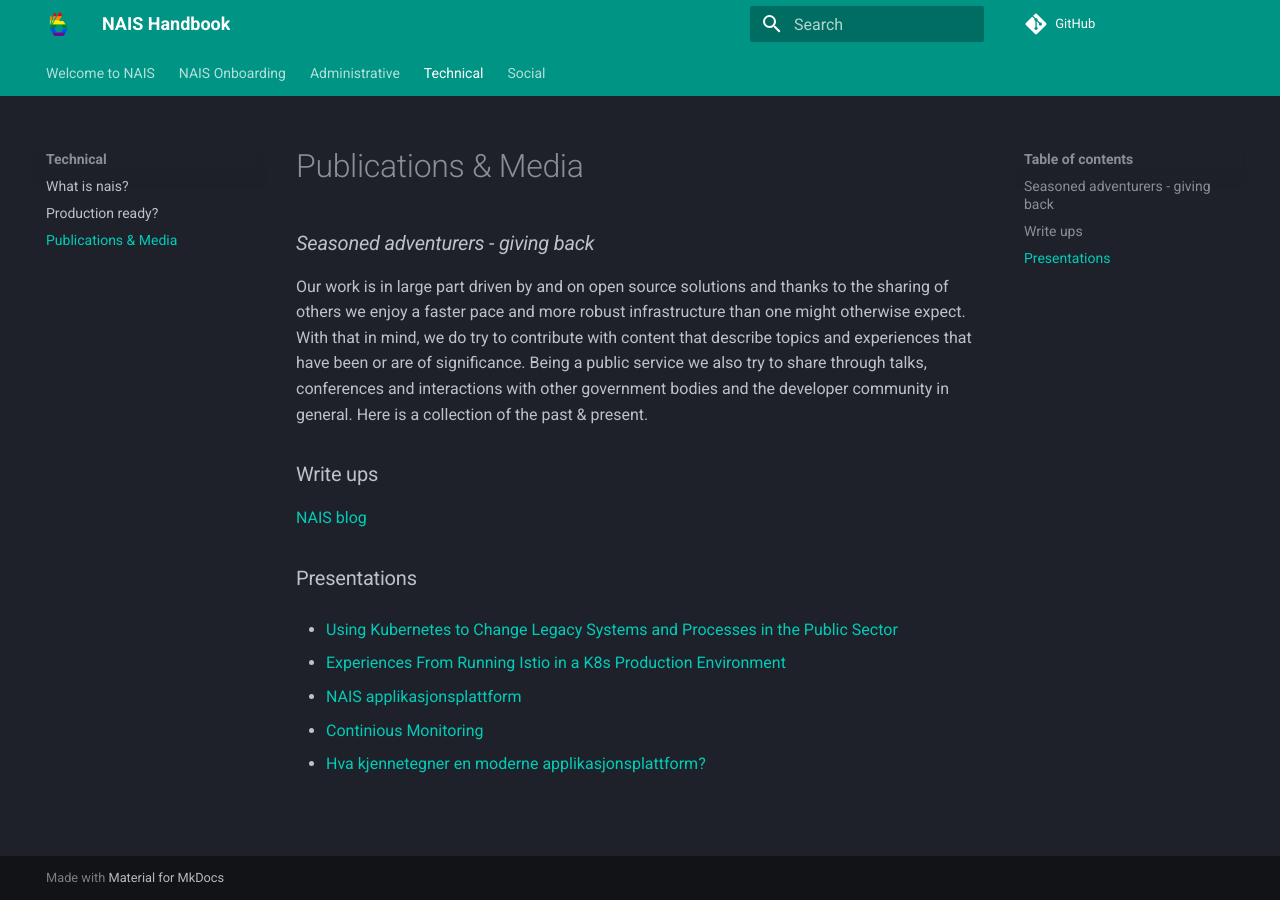
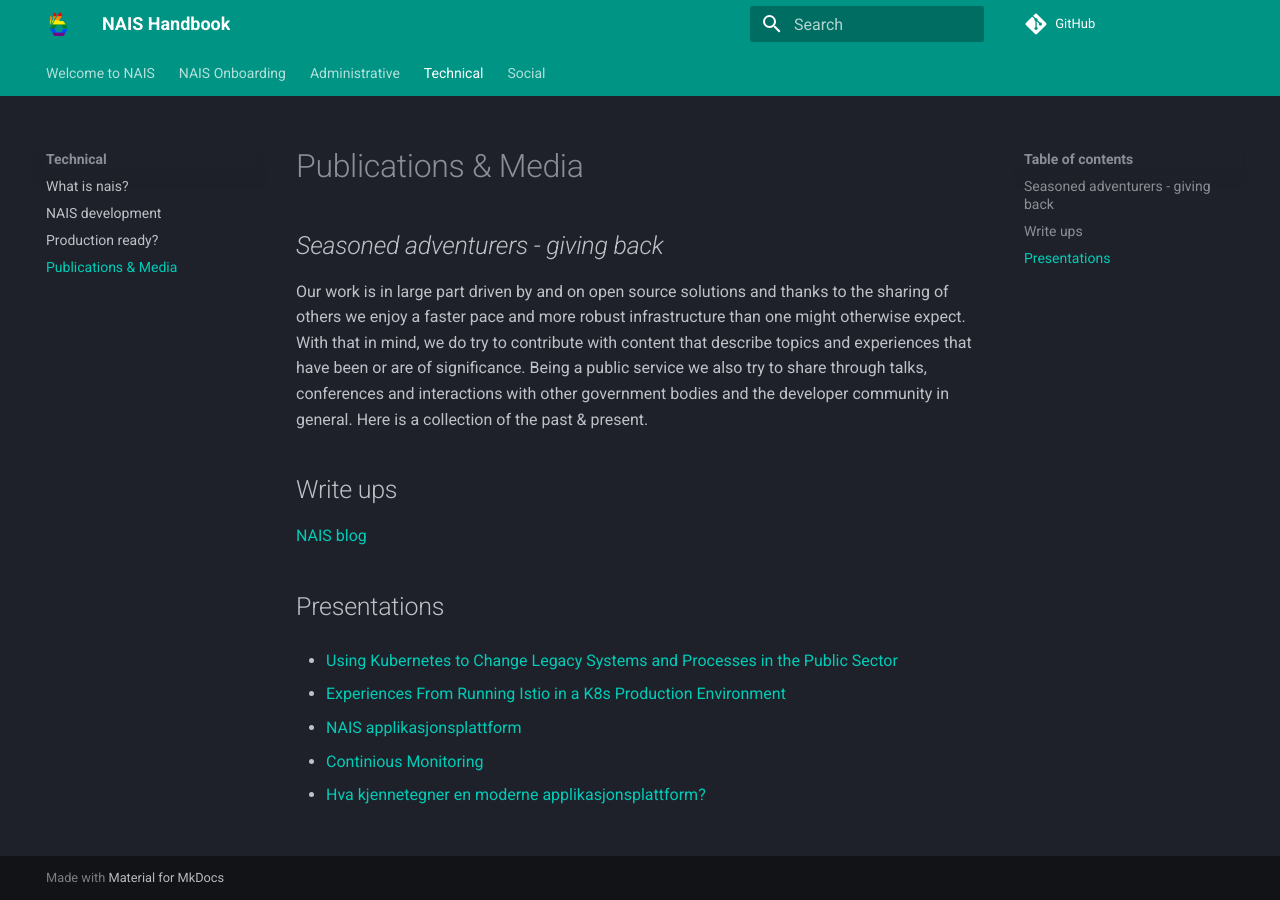
Before and after one commit to nais/handbook, an MkDocs documentation site: the page built from docs/technical/publications-media.md, in a window 1280 px wide. Built offline with MkDocs 1.6.1 and Material for MkDocs 9.7.7, drawn with Linux system fonts in a browser that asks for light colours; comment, search, counter and statistics services are not loaded.

Commit message:
Add to navigation

```diff
--- a/docs/technical/publications-media.md
+++ b/docs/technical/publications-media.md
@@ -1,16 +1,16 @@
 # Publications & Media
 
-### _Seasoned adventurers - giving back_
+## _Seasoned adventurers - giving back_
 
 Our work is in large part driven by and on open source solutions and thanks to the sharing of others we enjoy a faster pace and more robust infrastructure than one might otherwise expect.
 With that in mind, we do try to contribute with content that describe topics and experiences that have been or are of significance.
 Being a public service we also try to share through talks, conferences and interactions with other government bodies and the developer community in general. Here is a collection of the past & present.
 
+## Write ups
 
-### Write ups
 [NAIS blog](https://nais.io/blog/)
 
-### Presentations
+## Presentations
 
 * [Using Kubernetes to Change Legacy Systems and Processes in the Public Sector
 ](https://www.youtube.com/watch?v=Sp1vCVivBVg)
--- a/mkdocs.yml
+++ b/mkdocs.yml
@@ -52,7 +52,7 @@
   - NAIS Onboarding:
     - Sponsor: welcome/nais-sponsor.md
     - Manifest: welcome/nais-manifest-eng.md
-    - Cheklist for Faddere: welcome/fadder.md
+    - Checklist for Faddere: welcome/fadder.md
   - Administrative:
     - Fixtures: administrative/fixtures.md
     - PIGs: administrative/pigs.md
@@ -60,6 +60,7 @@
     - Trello: administrative/trello.md
   - Technical:
     - What is nais?: technical/nais.md
+    - NAIS development: technical/development.md
     - Production ready?: technical/production-ready.md
     - Publications & Media: technical/publications-media.md
   - Social:
```
Also changed, not shown: docs/technical/nais.md (line endings or trailing spaces).
